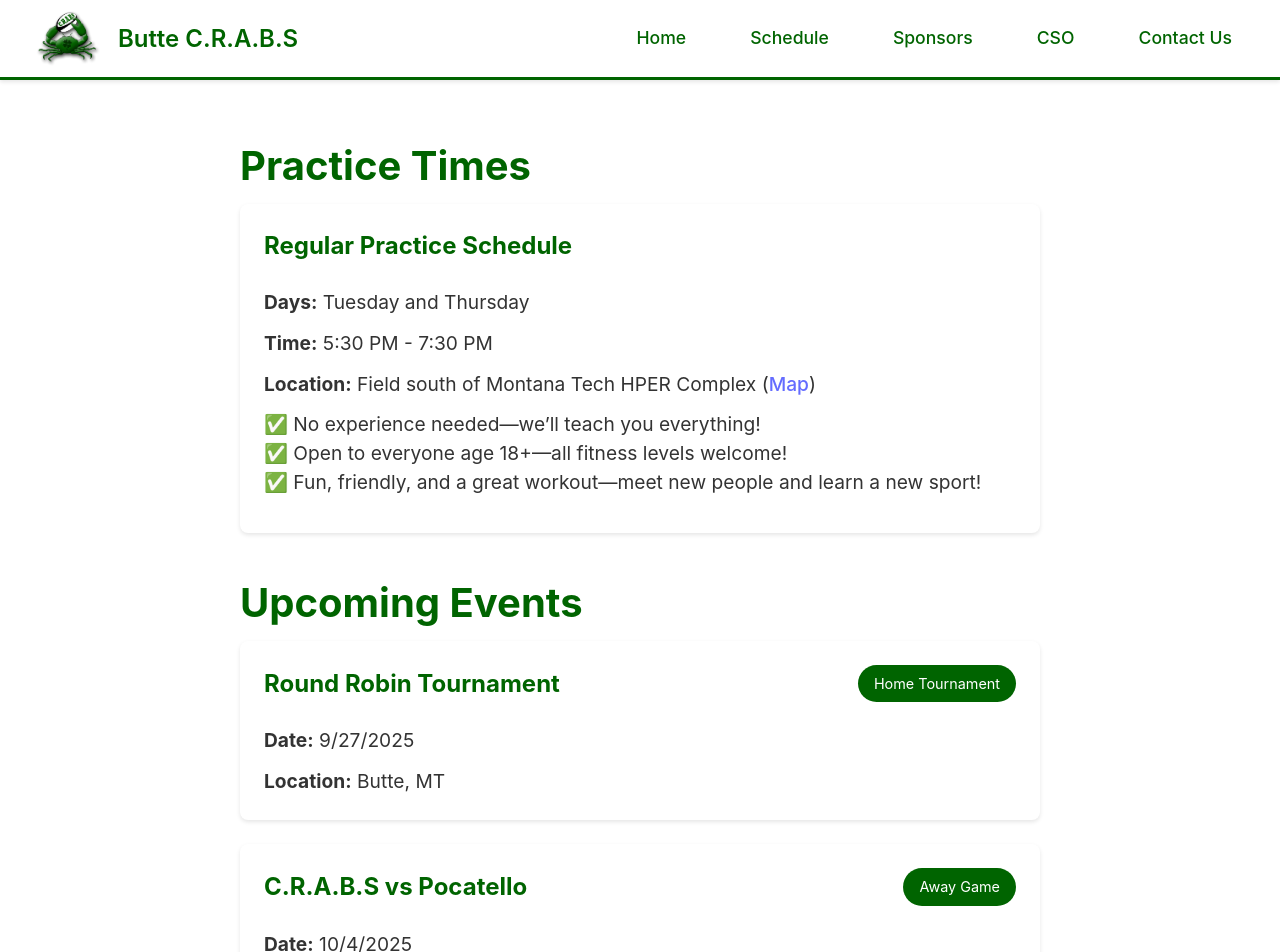
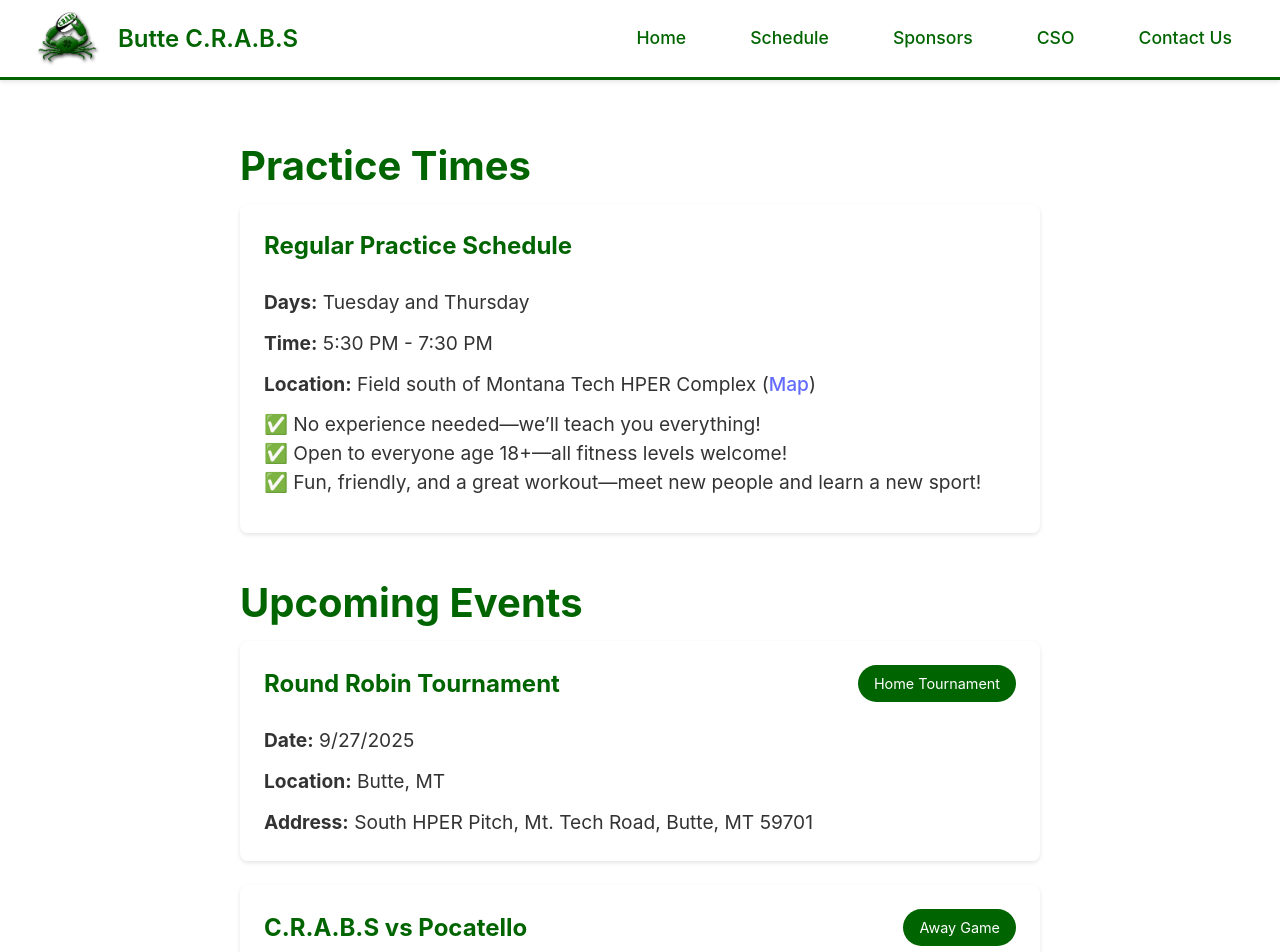
Before and after one commit to jordanyates91/crabs-website, a React (Vite) app: page /schedule in a window 1280 px wide. Shown: the top 952 px of the page. Built offline with nearby package versions, Linux system fonts and the light colour scheme.

Commit message:
fixed date display, added address field, added 2 new images for sponsors

```diff
--- a/src/components/UpcomingEvents/UpcomingEvents.jsx
+++ b/src/components/UpcomingEvents/UpcomingEvents.jsx
@@ -10,10 +10,10 @@ const UpcomingEvents = () => {
   // Filter events within the next 2 months
   const upcomingEvents = events
     .filter(event => {
-      const eventDate = new Date(event.date);
+      const eventDate = new Date(event.date + 'T00:00:00');
       return eventDate >= today && eventDate <= oneMonthsFromNow;
     })
-    .sort((a, b) => new Date(a.date) - new Date(b.date));
+    .sort((a, b) => new Date(a.date + 'T00:00:00') - new Date(b.date + 'T00:00:00'));
 
   return (
     <div className="upcoming-events">
@@ -26,7 +26,7 @@ const UpcomingEvents = () => {
                 <h3 className="event-title">{event.title}</h3>
                 <div className="event-info">
                   <p>
-                    <strong>Date:</strong> {new Date(event.date).toLocaleDateString('en-US', {
+                    <strong>Date:</strong> {new Date(event.date + 'T00:00:00').toLocaleDateString('en-US', {
                       weekday: 'long',
                       month: 'long',
                       day: 'numeric'
@@ -38,6 +38,11 @@ const UpcomingEvents = () => {
                   <p>
                     <strong>Location:</strong> {event.location}
                   </p>
+                  {event.address && (
+                    <p>
+                      <strong>Address:</strong> {event.address}
+                    </p>
+                  )}
                 </div>
               </div>
             </div>
--- a/src/data/schedule-data.js
+++ b/src/data/schedule-data.js
@@ -4,7 +4,8 @@ export const events = [
     title: "Round Robin Tournament",
     date: "2025-09-27",
     location: "Butte, MT",
-    type: "Home Tournament"
+    type: "Home Tournament",
+    address: "South HPER Pitch, Mt. Tech Road, Butte, MT 59701"
   },
   {
     id: 2,
@@ -18,21 +19,23 @@ export const events = [
     title: "C.R.A.B.S vs Alumni",
     date: "2025-10-11",
     location: "Butte, MT",
-    type: "Home Game"
+    type: "Home Game",
+    address: "South HPER Pitch, Mt. Tech Road, Butte, MT 59701"
   },
   {
     id: 4,
     title: "C.R.A.B.S vs Billings",
     date: "2025-10-18",
     location: "Butte, MT",
-    type: "Home Game"
+    type: "Home Game",
+    address: "South HPER Pitch, Mt. Tech Road, Butte, MT 59701"
   },
   {
     id: 5,
     title: "Round Robin Tournament",
     date: "2025-10-25",
     location: "Billings, MT",
-    type: "Away Tournament"
+    type: "Away Tournament",
   },
     {
     id: 6,
--- a/src/pages/Schedule/Schedule.jsx
+++ b/src/pages/Schedule/Schedule.jsx
@@ -48,11 +48,16 @@ const Schedule = () => {
                 </div>
                 <div className="event-details">
                   <p>
-                    <strong>Date:</strong> {new Date(event.date).toLocaleDateString()}
+                    <strong>Date:</strong> {new Date(event.date + 'T00:00:00').toLocaleDateString()}
                   </p>
                   <p>
                     <strong>Location:</strong> {event.location}
                   </p>
+                  {event.address && (
+                    <p>
+                      <strong>Address:</strong> {event.address}
+                    </p>
+                  )}
                 </div>
               </div>
             ))}
```
Also changed, not shown: public/assets/black_dog_creamery.png (added), public/assets/pioneer_technical.jpg (added).
